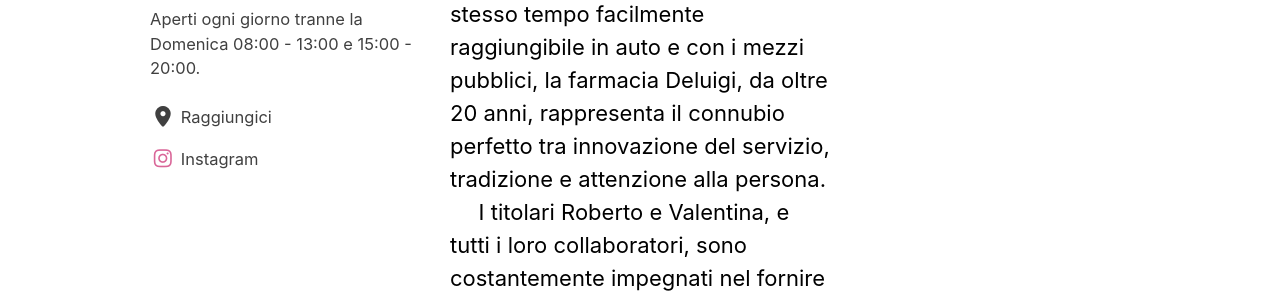
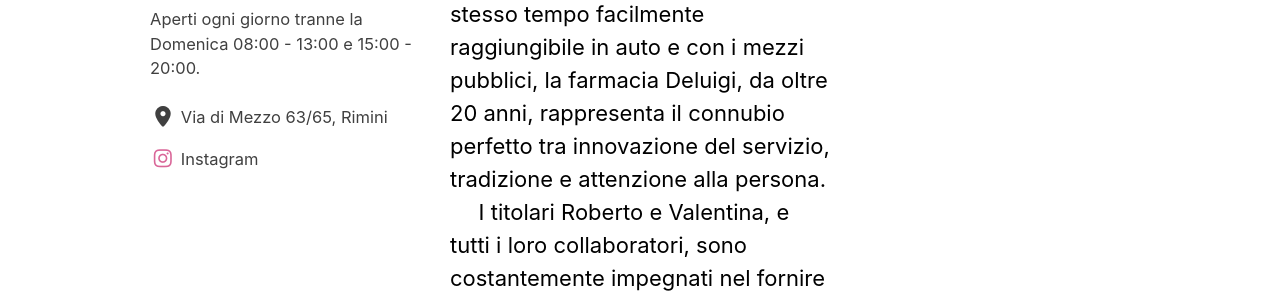
Before and after one commit to farmdeluigi/FarmaciaDeluigi, a Jekyll site: the page built from _pages/about.md, in a window 1280 px wide. Shown: the part 273-573 px from the top of the page. Built offline with Jekyll 4.4.1, drawn with Linux system fonts in a browser that asks for light colours; cached includes are drawn as plain includes.

Commit message:
cambia testo link mappa

```diff
--- a/_config.yml
+++ b/_config.yml
@@ -66,7 +66,7 @@ author:
   avatar : "/assets/images/bio-photo.jpg"
   bio    : "Aperti ogni giorno tranne la Domenica 08:00 - 13:00 e 15:00 - 20:00."
   links:
-    - label: "Raggiungici"
+    - label: "Via di Mezzo 63/65, Rimini"
       icon: "fa-solid fa-location-dot fa-lg"
       url: "https://maps.app.goo.gl/obzUey49VVpSMnSX8"
     - label: "Instagram"
```
